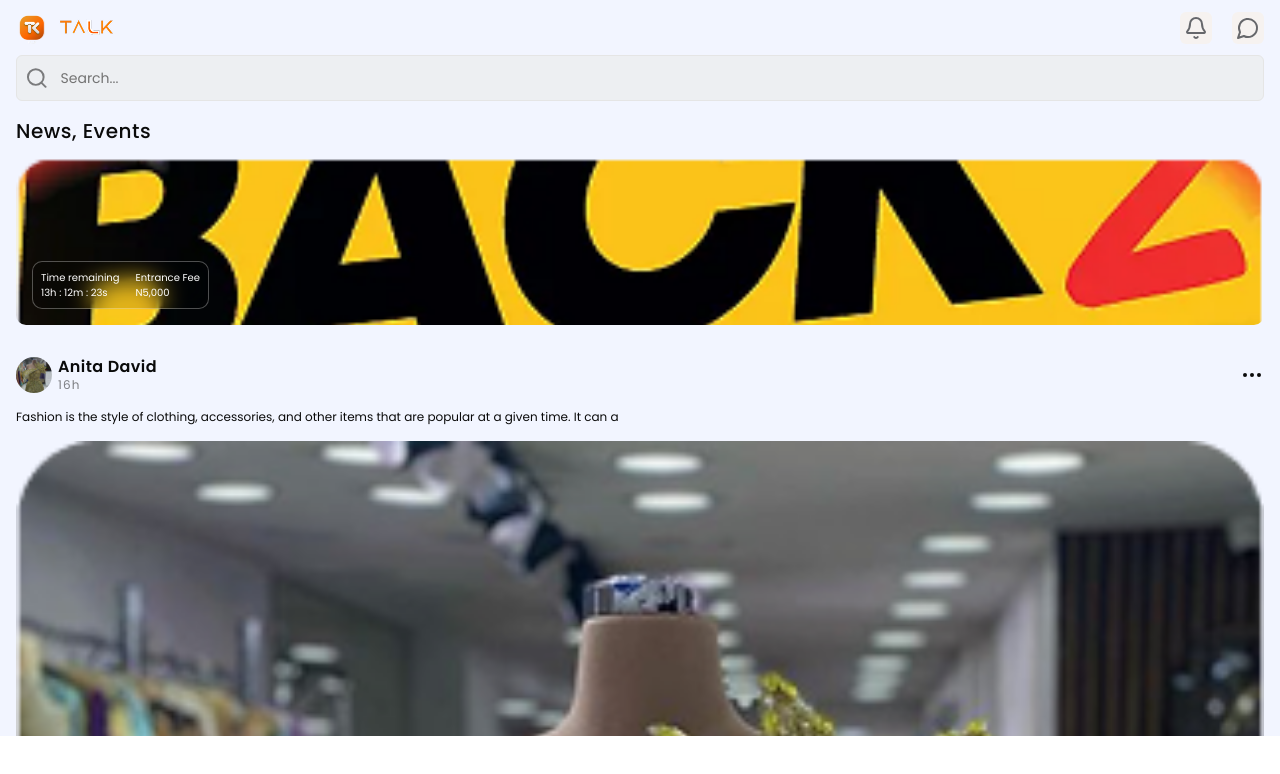
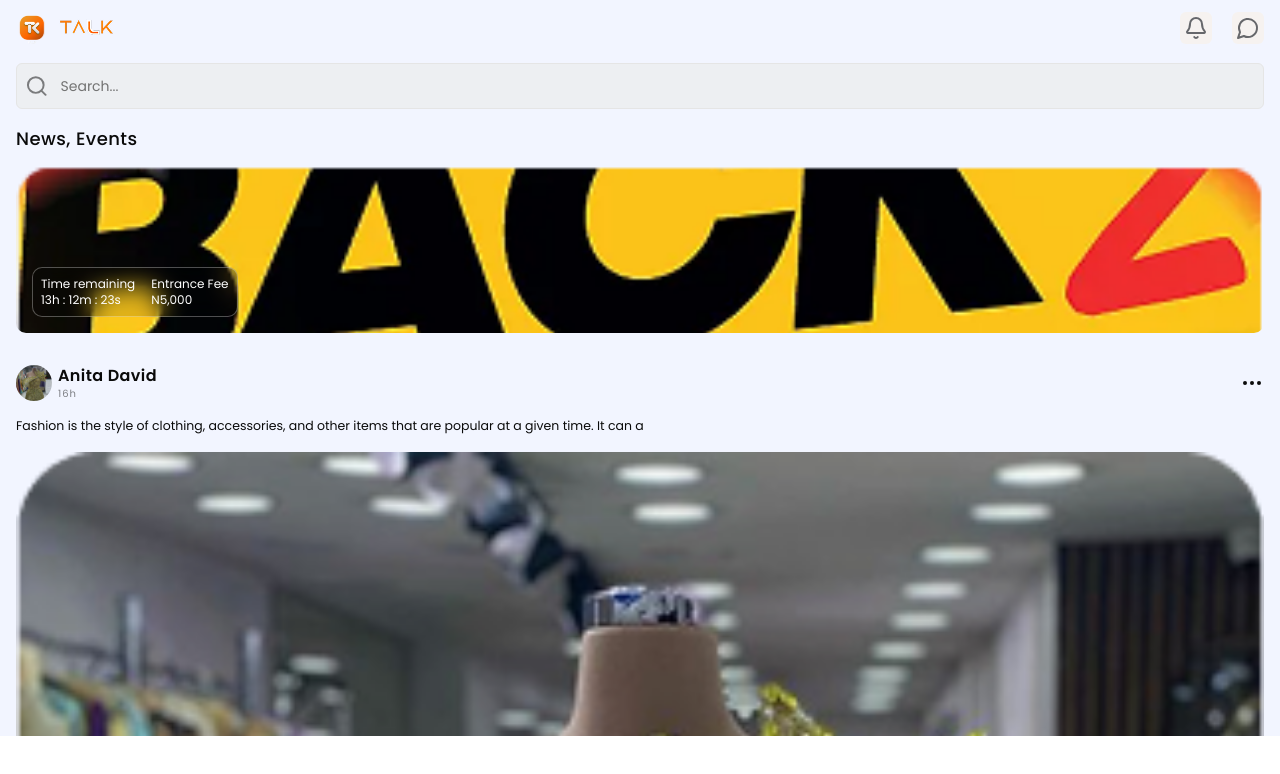
Before and after one commit to dk-okonkwo/talk, a React (Vite) app: page / in a window 1280 px wide. Shown: the top 774 px of the page. Built offline with nearby package versions, Linux system fonts and the light colour scheme.

Commit message:
home page done 2

```diff
--- a/src/components/EventBanner.tsx
+++ b/src/components/EventBanner.tsx
@@ -2,7 +2,7 @@
 const EventBanner = () => {
   return (
     <section className="space-y-3">
-      <h1 className="text-xl font-medium tracking-wide">News, Events</h1>
+      <h1 className="text-lg font-medium tracking-wide">News, Events</h1>
       <div >
         <div className='relative w-full rounded-lg overflow-hidden max-h-42'>
           <img
@@ -10,7 +10,7 @@ const EventBanner = () => {
             alt='event'
             className='w-full h-full object-cover '
           />
-          <div className='absolute bottom-4 left-4 flex gap-4 text-[10px] text-white border border-white/30 backdrop-blur-md bg-black/10 rounded-lg p-2'>
+          <div className='absolute bottom-4 left-4 flex gap-4 text-xs text-white border border-white/30 backdrop-blur-md bg-black/10 rounded-lg p-2'>
             <div>
               <p>Time remaining</p>
               <p>13h : 12m : 23s</p>
--- a/src/components/PostCard.tsx
+++ b/src/components/PostCard.tsx
@@ -13,22 +13,22 @@ const PostCard = () => {
         />
         <div className=' tracking-wide '>
           <h2 className='font-semibold leading-tight'>Anita David</h2>
-          <p className=' text-xs opacity-50 tracking-widest'>16h</p>
+          <p className=' text-[10px] opacity-50 tracking-widest'>16h</p>
         </div>
         <Ellipsis className='ml-auto'/>
       </div>
-      <p className='line-clamp-6 text-xs'>Fashion is the style of clothing, accessories, and other items that are popular at a given time. It can a</p>
+      <p className='line-clamp-6 text-[12.5px] '>Fashion is the style of clothing, accessories, and other items that are popular at a given time. It can a</p>
       <img
         src='/images/post-demo.png'
         alt='post'
         className='rounded-2xl object-cover'
       />
       <section className='flex items-center justify-between opacity-80'>
-        <div className='flex gap-5 *:*:size-5 text-sm items-end'>
-            <p className='flex items-center gap-0.5'><ThumbsUp/>124</p>
-            <p className='flex items-center gap-0.5'><ThumbsDown/>124</p>
-            <p className='flex items-center gap-0.5'><Repeat2/>124</p>
-            <p className='flex items-center gap-0.5'><MessageCircle/>124</p>
+        <div className='flex gap-4 *:*:size-5 text-sm items-end'>
+            <p className='flex items-end gap-0.5'><ThumbsUp/>124</p>
+            <p className='flex items-end gap-0.5'><ThumbsDown/>124</p>
+            <p className='flex items-end gap-0.5'><Repeat2/>124</p>
+            <p className='flex items-end gap-0.5'><MessageCircle/>124</p>
         </div>
         <div className='flex gap-0.5 text-sm items-center'>
             <DollarSign className='size-5'/>
--- a/src/routes/index.tsx
+++ b/src/routes/index.tsx
@@ -70,7 +70,7 @@ function Index() {
           <MessageCircle className='bg-[#F9F1E7] p-1 rounded-sm size-8'/>
         </div>
       </header>
-      <main className='px-4 space-y-4'>
+      <main className='px-4 py-2 space-y-4'>
         <div className='flex px-2 items-center py-1 bg-[#EDEFF2] border focus-within:border-black/50 rounded-sm text-sm'>
           <Search className='opacity-50'/>
           <Input
```
